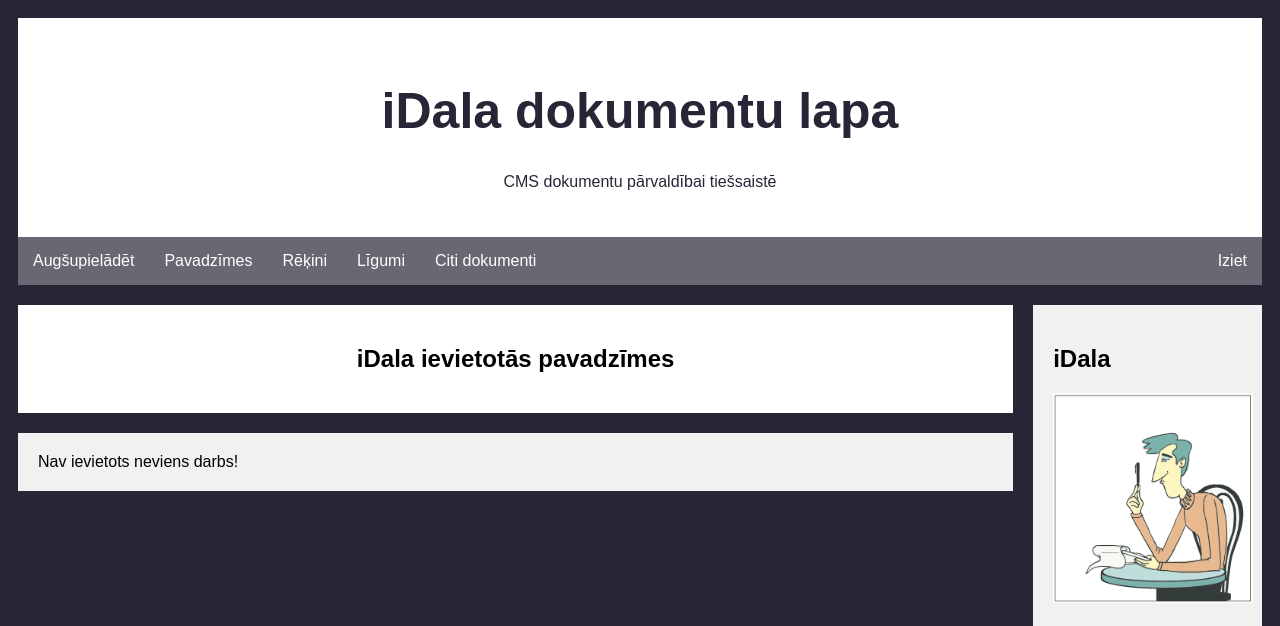
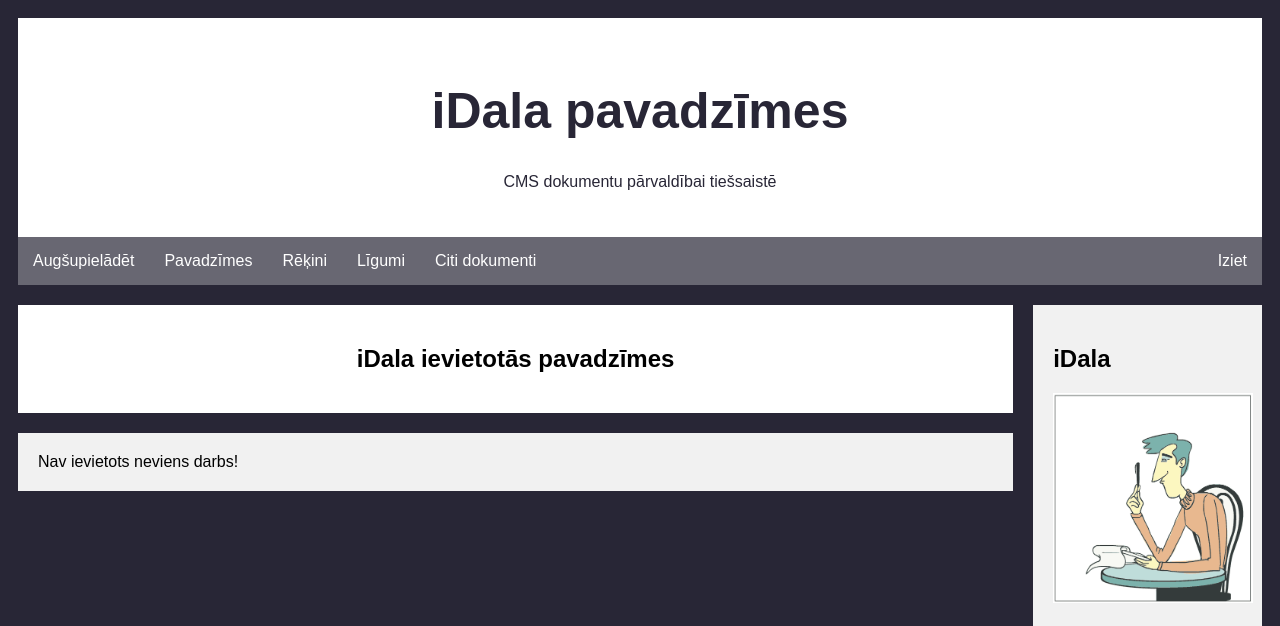
Before and after one commit to OlgertsKlavsBalabans/CMS-for-documents, a PHP site: page /pavadzimes.php in a window 1280 px wide. Shown: the top 626 px of the page. Run offline with PHP 8.4, Linux system fonts and the light colour scheme; data that the repository does not hold is empty.

Commit message:
Izmaiņas nosaukumā

```diff
--- a/MajasLapa/ligumi.php
+++ b/MajasLapa/ligumi.php
@@ -21,7 +21,7 @@ mysqli_select_db($conn, "writers");
 <body>
 
 <div class="header">
-  <h1>iDala dokumentu lapa</h1>
+  <h1>iDala līgumi</h1>
   <p>CMS dokumentu pārvaldībai tiešsaistē</p>
 </div>
 
--- a/MajasLapa/pavadzimes.php
+++ b/MajasLapa/pavadzimes.php
@@ -13,7 +13,7 @@ mysqli_select_db($conn, "writers");
 <html>
 
 <head>
-<title>iDala pavadzimes</title>
+<title>iDala pavadzīmes</title>
 <link rel="icon" href="favicon.ico" type="image/ico">
 <link rel="stylesheet" type="text/css" href="style.css">
 </head>
@@ -21,7 +21,7 @@ mysqli_select_db($conn, "writers");
 <body>
 
 <div class="header">
-  <h1>iDala dokumentu lapa</h1>
+  <h1>iDala pavadzīmes</h1>
   <p>CMS dokumentu pārvaldībai tiešsaistē</p>
 </div>
 
--- a/MajasLapa/rekini.php
+++ b/MajasLapa/rekini.php
@@ -13,7 +13,7 @@ mysqli_select_db($conn, "writers");
 <html>
 
 <head>
-<title>iDala dokumentu lapa</title>
+<title>iDala rēķini</title>
 <link rel="icon" href="favicon.ico" type="image/ico">
 <link rel="stylesheet" type="text/css" href="style.css">
 </head>
@@ -21,7 +21,7 @@ mysqli_select_db($conn, "writers");
 <body>
 
 <div class="header">
-  <h1>iDala rekini</h1>
+  <h1>iDala rēķini</h1>
   <p>CMS dokumentu pārvaldībai tiešsaistē</p>
 </div>
 
```
